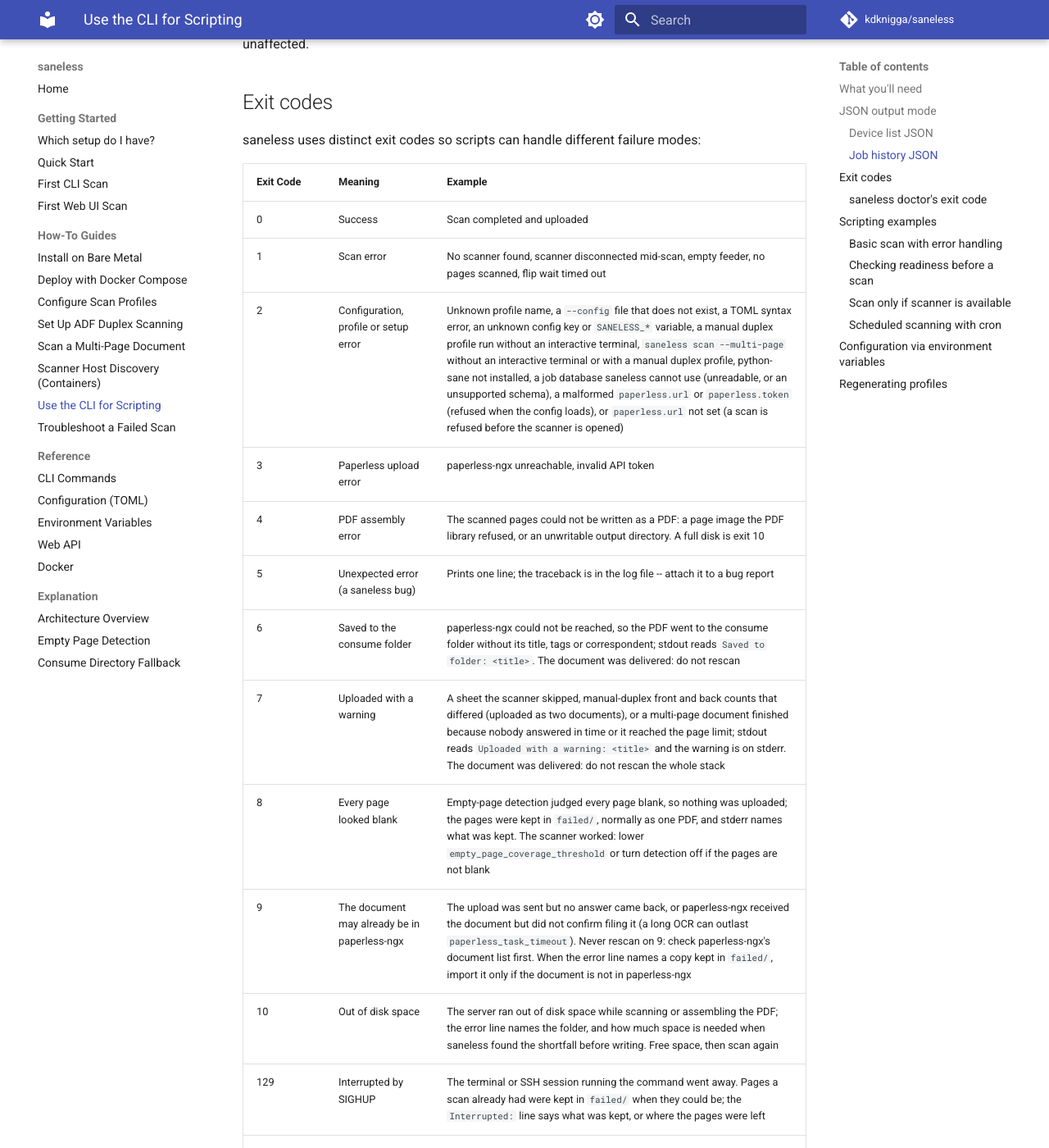
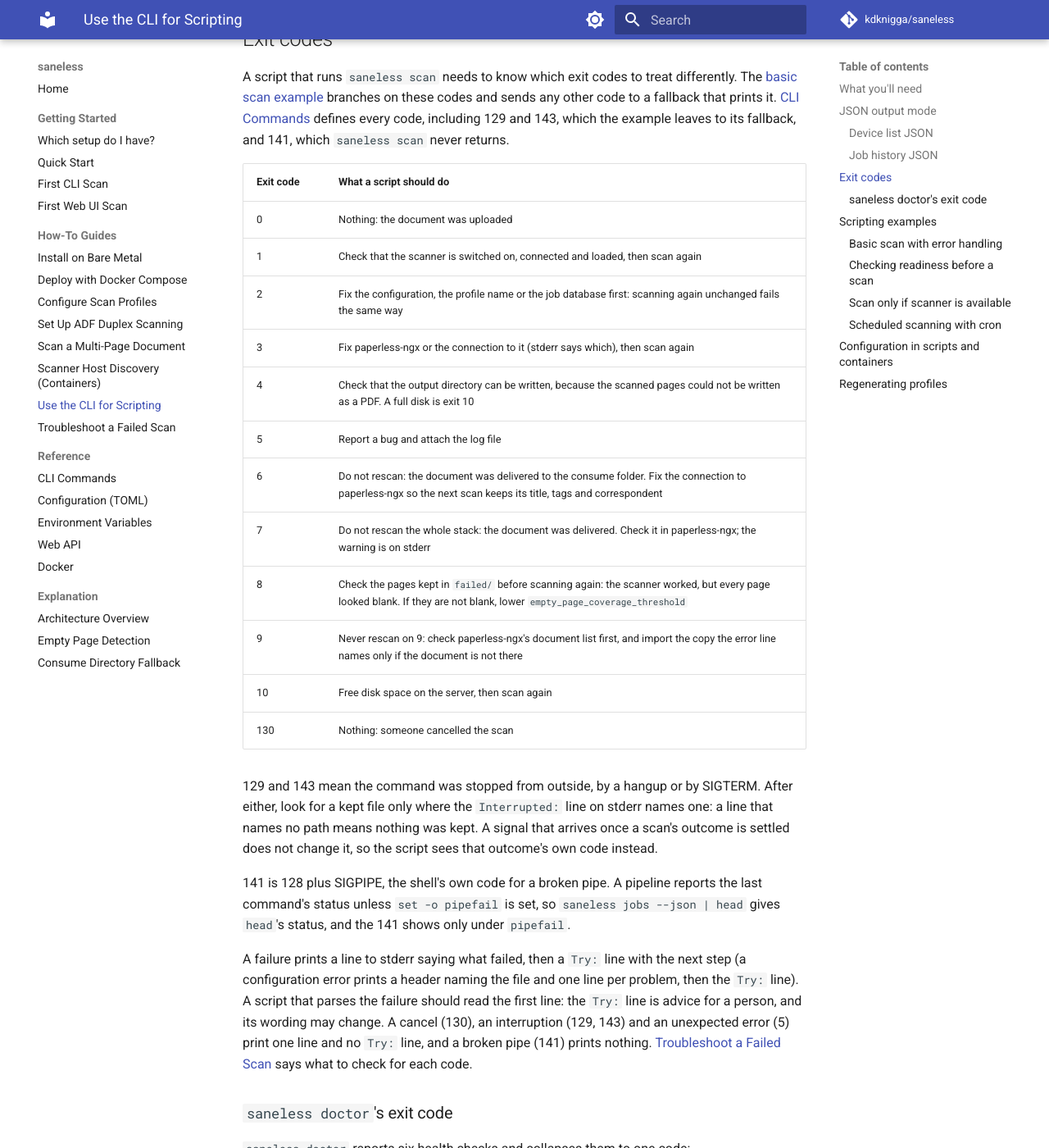
Before and after one commit to kdknigga/saneless, an MkDocs documentation site: the page built from docs/how-to/cli-scripting.md, in a window 1280 px wide and 1400 px high, scrolled down 3531 px. Shown: the whole window at 82% size. Built offline with MkDocs 1.6.1 and Material for MkDocs 9.7.7, drawn with Linux system fonts in a browser that asks for light colours; comment, search, counter and statistics services are not loaded; some of the changed text lies outside the part shown.

Commit message:
docs(49-06): scripting page keeps the codes its example handles
- the basic scan example's case gains 8, 9 (never rescan), 10 and a
  fallback; the Exit codes table lists exactly those labels with what a
  script should do, and links the canonical table for every definition
  including 129, 141 and 143 (N-66, D-09)
- the 129/143 paragraph keeps only what a script must do after a signal;
  the full signal and SIGPIPE definitions stay on the CLI reference
- cron example uses $HOME/.local/bin/saneless and --config before the
  subcommand, and explains cron's PATH, working directory and % escape
  (N-71)
- the environment-variable section links the canonical precedence section
  and keeps the paperless URL and token in saneless.toml; its only export
  is the scanner host (D-10, D-21)
- job JSON prose drops "was added after the other keys" compatibility
  history (D-07)
- multi-page exit-code table keeps its rows and links the canonical table
  (D-18)

No test_deployment_config.py pin needed narrowing: the exit-2, exit-4,
exit-9, flip-abort and signal tests still hold on the narrowed page.

Co-Authored-By: Claude Opus 5.5 (1M context) <noreply@anthropic.com>
Claude-Session: https://claude.ai/code/session_013CxQxLcnRUSK9XY3SKundu

````diff
--- a/docs/how-to/cli-scripting.md
+++ b/docs/how-to/cli-scripting.md
@@ -141,8 +141,7 @@ a manual duplex scan uploaded as two documents -- and the table view labels it
 refused submit or a cancellation -- or `null`. It includes any file path on the
 server and the paperless-ngx URL. The web page shows the same failure only as a sentence with
 no paths in it, which points here: `saneless jobs --json` is where to find
-where a failed scan's PDF was kept. `error` was added after the other keys, so
-a script that reads only those is unaffected.
+where a failed scan's PDF was kept.
 
 `pages_scanned`, `pages_removed` and `pages_uploaded` are the page counts the
 web page shows under a finished scan: how many pages the scanner produced, how
@@ -155,43 +154,36 @@ kept, so these numbers are how you find the sheets to rescan if a real page
 was taken for a blank one. The list is information, not a warning: a `DONE`
 job that removed blank pages keeps `"warning": null`.
 
-All four are `null` when the job never recorded them: a failed, cancelled or
-refused job, or one that ran before saneless recorded them. A measured zero is
-`0` and an empty list is `[]`, never `null`. The four keys come after all
-the others, so a script that reads only the earlier keys is unaffected.
+All four are `null` when the job never recorded them, as for a failed, cancelled
+or refused job. A measured zero is `0` and an empty list is `[]`, never `null`.
 
 ## Exit codes
 
-saneless uses distinct exit codes so scripts can handle different failure modes:
+A script that runs `saneless scan` needs to know which exit codes to treat differently. The
+[basic scan example](#basic-scan-with-error-handling) branches on these codes and sends any
+other code to a fallback that prints it. [CLI Commands](../reference/cli-commands.md#exit-codes)
+defines every code, including 129 and 143, which the example leaves to its fallback, and 141,
+which `saneless scan` never returns.
 
-| Exit Code | Meaning | Example |
-|---|---|---|
-| 0 | Success | Scan completed and uploaded |
-| 1 | Scan error | No scanner found, scanner disconnected mid-scan, empty feeder, no pages scanned, flip wait timed out |
-| 2 | Configuration, profile or setup error | Unknown profile name, a `--config` file that does not exist, a TOML syntax error, an unknown config key or `SANELESS_*` variable, a manual duplex profile run without an interactive terminal, `saneless scan --multi-page` without an interactive terminal or with a manual duplex profile, python-sane not installed, a job database saneless cannot use (unreadable, or an unsupported schema), a malformed `paperless.url` or `paperless.token` (refused when the config loads), or `paperless.url` not set (a scan is refused before the scanner is opened) |
-| 3 | Paperless upload error | paperless-ngx unreachable, invalid API token |
-| 4 | PDF assembly error | The scanned pages could not be written as a PDF: a page image the PDF library refused, or an unwritable output directory. A full disk is exit 10 |
-| 5 | Unexpected error (a saneless bug) | Prints one line; the traceback is in the log file -- attach it to a bug report |
-| 6 | Saved to the consume folder | paperless-ngx could not be reached, so the PDF went to the consume folder without its title, tags or correspondent; stdout reads `Saved to folder: <title>`. The document was delivered: do not rescan |
-| 7 | Uploaded with a warning | A sheet the scanner skipped, manual-duplex front and back counts that differed (uploaded as two documents), or a multi-page document finished because nobody answered in time or it reached the page limit; stdout reads `Uploaded with a warning: <title>` and the warning is on stderr. The document was delivered: do not rescan the whole stack |
-| 8 | Every page looked blank | Empty-page detection judged every page blank, so nothing was uploaded; the pages were kept in `failed/`, normally as one PDF, and stderr names what was kept. The scanner worked: lower `empty_page_coverage_threshold` or turn detection off if the pages are not blank |
-| 9 | The document may already be in paperless-ngx | The upload was sent but no answer came back, or paperless-ngx received the document but did not confirm filing it (a long OCR can outlast `paperless_task_timeout`). Never rescan on 9: check paperless-ngx's document list first. When the error line names a copy kept in `failed/`, import it only if the document is not in paperless-ngx |
-| 10 | Out of disk space | The server ran out of disk space while scanning or assembling the PDF; the error line names the folder, and how much space is needed when saneless found the shortfall before writing. Free space, then scan again |
-| 129 | Interrupted by SIGHUP | The terminal or SSH session running the command went away. Pages a scan already had were kept in `failed/` when they could be; the `Interrupted:` line says what was kept, or where the pages were left |
-| 130 | Cancelled by the operator | Answered no, Ctrl-D or Ctrl-C at the flip prompt; a confirmed abort, Ctrl-D or Ctrl-C at a multi-page question; Ctrl-C during a one-shot command |
-| 141 | Broken pipe | The program reading the output of `devices`, `jobs`, `auto-profiles` or `doctor` closed it early, as `head` does once it has its lines. Nothing failed and nothing is printed. `scan` never exits 141: its outcome's code stands |
-| 143 | Interrupted by SIGTERM | `kill`, a service manager or a container runtime stopped the command. Pages a scan already had were kept in `failed/` when they could be; the `Interrupted:` line says what was kept, or where the pages were left |
+| Exit code | What a script should do |
+|---|---|
+| 0 | Nothing: the document was uploaded |
+| 1 | Check that the scanner is switched on, connected and loaded, then scan again |
+| 2 | Fix the configuration, the profile name or the job database first: scanning again unchanged fails the same way |
+| 3 | Fix paperless-ngx or the connection to it (stderr says which), then scan again |
+| 4 | Check that the output directory can be written, because the scanned pages could not be written as a PDF. A full disk is exit 10 |
+| 5 | Report a bug and attach the log file |
+| 6 | Do not rescan: the document was delivered to the consume folder. Fix the connection to paperless-ngx so the next scan keeps its title, tags and correspondent |
+| 7 | Do not rescan the whole stack: the document was delivered. Check it in paperless-ngx; the warning is on stderr |
+| 8 | Check the pages kept in `failed/` before scanning again: the scanner worked, but every page looked blank. If they are not blank, lower `empty_page_coverage_threshold` |
+| 9 | Never rescan on 9: check paperless-ngx's document list first, and import the copy the error line names only if the document is not there |
+| 10 | Free disk space on the server, then scan again |
+| 130 | Nothing: someone cancelled the scan |
 
-130 means someone chose to stop, so nothing was kept. 129 and 143 (128 plus the signal number)
-mean the command was stopped from outside without anyone choosing to discard the scan, so a scan
-that had pages keeps them in `failed/` when it can, and its `Interrupted:` line on stderr names
-the path, or says where the pages were left when they could not be kept. No
-path on that line means nothing was kept: the command was not a scan, or the scan was stopped
-before its first page. So after 129 or 143, look for a kept file only where that line names one.
-A signal that arrives once a scan's outcome is settled -- the document delivered, or a failure's
-pages already being kept -- does not change it: the command exits with that outcome's own code.
-`saneless serve` is the exception: once the web server is running, SIGTERM is a graceful stop and
-it exits 0, as on Ctrl-C.
+129 and 143 mean the command was stopped from outside, by a hangup or by SIGTERM. After either,
+look for a kept file only where the `Interrupted:` line on stderr names one: a line that names no
+path means nothing was kept. A signal that arrives once a scan's outcome is settled does not
+change it, so the script sees that outcome's own code instead.
 
 141 is 128 plus SIGPIPE, the shell's own code for a broken pipe. A pipeline reports the last
 command's status unless `set -o pipefail` is set, so `saneless jobs --json | head` gives `head`'s
@@ -202,8 +194,7 @@ configuration error prints a header naming the file and one line per problem, th
 line). A script that parses the failure should read the first line: the `Try:` line is advice for
 a person, and its wording may change. A cancel (130), an interruption (129, 143) and an
 unexpected error (5) print one line and no `Try:` line, and a broken pipe (141) prints nothing.
-[Troubleshoot a Failed Scan](troubleshoot-a-failed-scan.md) explains what each code means and
-what to check.
+[Troubleshoot a Failed Scan](troubleshoot-a-failed-scan.md) says what to check for each code.
 
 ### `saneless doctor`'s exit code
 
@@ -273,19 +264,23 @@ case $exit_code in
   1) echo "Scan failed -- check the scanner is switched on and connected" ;;
   2) echo "Configuration error -- check the profile name and the config" ;;
   3) echo "Upload failed -- check paperless-ngx connection" ;;
-  4) echo "PDF assembly failed -- check disk space and the output directory" ;;
+  4) echo "PDF assembly failed -- check the output directory" ;;
   5) echo "Unexpected error -- see the log file and report a bug" ;;
   6) echo "Saved to the consume folder without its title, tags or correspondent -- do not rescan; fix the paperless-ngx connection" ;;
   7) echo "Uploaded with a warning -- check the document in paperless-ngx (see stderr)" ;;
+  8) echo "Every page looked blank -- check the pages kept in failed/ before scanning again" ;;
+  9) echo "May already be in paperless-ngx -- do not rescan; check its document list first" ;;
+  10) echo "Out of disk space -- free space on the server, then scan again" ;;
   130) echo "Cancelled" ;;
+  *) echo "saneless exited with code $exit_code -- see stderr" ;;
 esac
 exit $exit_code
 ```
 
-Only exit 0 is a clean success. Exits 6 and 7 both mean the document was delivered, so the
-script must not scan the stack again on either, but neither is a success to ignore: 6 means
-every scan is going to the consume folder until the connection to paperless-ngx is fixed, and
-7 means a document needs checking. `saneless scan` is not recorded in the job history, so its
+Only exit 0 is a clean success. Exits 6 and 7 both mean the document was delivered, and 9 means
+it may have been, so the script must not scan the stack again on any of them. Neither 6 nor 7
+is a success to ignore: 6 means every scan is going to the consume folder until the connection
+to paperless-ngx is fixed, and 7 means a document needs checking. `saneless scan` is not recorded in the job history, so its
 exit code and stderr are the only report a script gets.
 
 ### Checking readiness before a scan
@@ -338,22 +333,31 @@ Add a cron job to scan at a specific time (useful for shared office scanners wit
 
 ```bash
 # Scan every weekday at 9:00 AM
-0 9 * * 1-5 saneless scan --profile adf --title "Morning batch $(date +\%Y-\%m-\%d)"
+0 9 * * 1-5 $HOME/.local/bin/saneless --config $HOME/.config/saneless/saneless.toml scan --profile adf --title "Morning batch $(date +\%Y-\%m-\%d)" >> $HOME/saneless-cron.log 2>&1
 ```
 
-## Configuration via environment variables
+Cron runs a job with almost none of your login environment. Its `PATH` is `/usr/bin:/bin`, so
+a `saneless` that `pipx` installed in `~/.local/bin` is not found by name: give the full path.
+The job also starts in your home directory, so a `./saneless.toml` in the directory you
+usually scan from is not the file it loads, and an `XDG_CONFIG_HOME` your shell sets is not set.
+`--config` names the file, and it goes before the subcommand because it is an option of
+`saneless` itself, not of `scan`. `%` is special in a crontab line, so the date format escapes
+it as `\%`.
 
-For containerized or automated environments, configure saneless entirely through environment variables using the `SANELESS_` prefix with `__` as the nested delimiter:
+## Configuration in scripts and containers
+
+A set `SANELESS_*` environment variable overrides the same setting in `saneless.toml`; see
+[Where saneless reads settings](../reference/configuration.md#where-saneless-reads-settings).
+In a script or a container, keep the paperless-ngx URL and API token in `saneless.toml`
+rather than in the environment, so there is one place to change them and nothing overrides
+the file without saying so. The variable a script or container usually sets is the scanner
+host, which differs from one machine to the next:
 
 ```bash
-export SANELESS_PAPERLESS__URL="http://paperless:8000"
-export SANELESS_PAPERLESS__TOKEN="your-api-token"
 export SANELESS_SCANNER__HOST="192.168.1.50"
 
 saneless scan --profile default --title "Scripted scan"
 ```
-
-This is particularly useful in CI/CD pipelines or Docker containers where config files are impractical.
 
 ## Regenerating profiles
 
````
Also changed, not shown: docs/how-to/scan-a-multi-page-document.md (+1 -1 lines).
